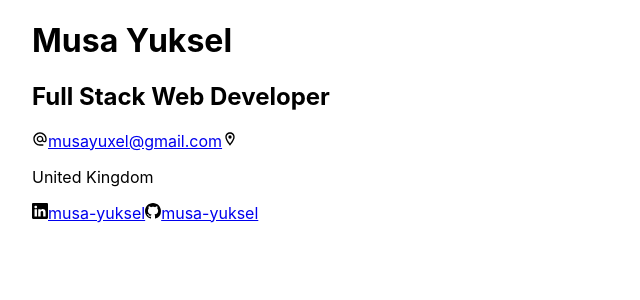
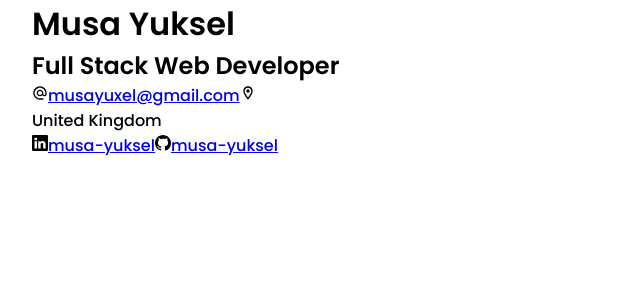
Before and after one commit to musayuksel/CV, a React (Create React App) app: page / in a window 1280 px wide. Shown: the top 300 px of the page, without its empty margins (0-640 px from the left). Built offline with nearby package versions, Linux system fonts and the light colour scheme.

Commit message:
style:Add universal style and fonts

```diff
--- a/src/index.css
+++ b/src/index.css
@@ -1,13 +1,14 @@
+* {
+  box-sizing: border-box;
+  margin: 0;
+  padding: 0;
+}
 body {
-  margin: 0;
-  font-family: -apple-system, BlinkMacSystemFont, 'Segoe UI', 'Roboto', 'Oxygen',
-    'Ubuntu', 'Cantarell', 'Fira Sans', 'Droid Sans', 'Helvetica Neue',
-    sans-serif;
-  -webkit-font-smoothing: antialiased;
-  -moz-osx-font-smoothing: grayscale;
+  font-family: "Poppins", "Segoe UI", "Roboto", "Oxygen", "Ubuntu", "Cantarell",
+    "Fira Sans", "Droid Sans", "Helvetica Neue";
 }
 
-code {
-  font-family: source-code-pro, Menlo, Monaco, Consolas, 'Courier New',
+/* code {
+  font-family: source-code-pro, Menlo, Monaco, Consolas, "Courier New",
     monospace;
-}
+} */
```
